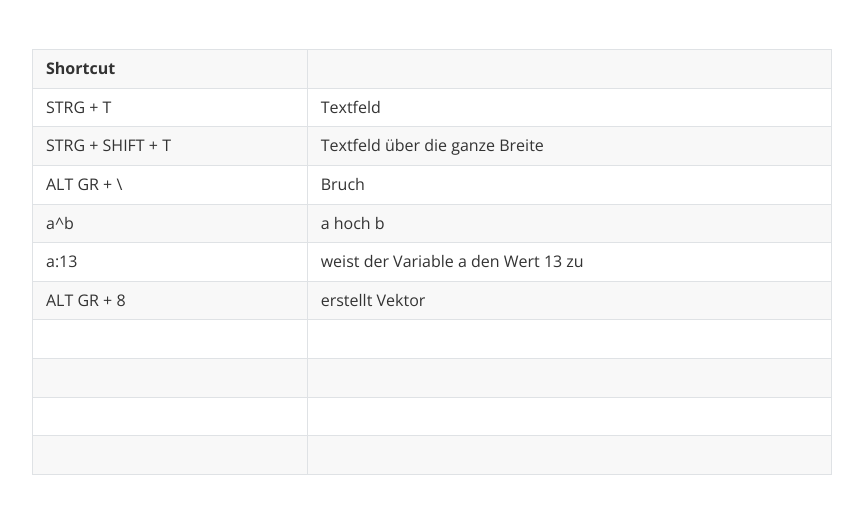
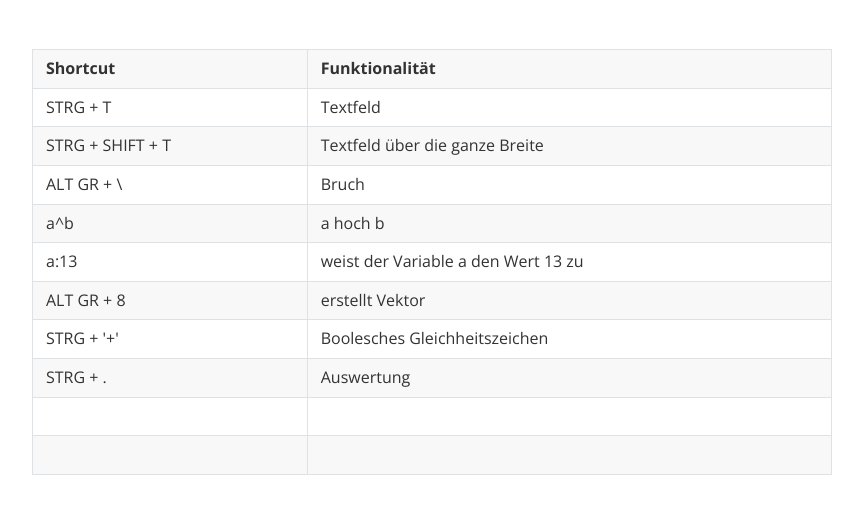
Before and after one commit to wiesingerjonas/mathcad, a plain HTML site: page index.html in a window 1280 px wide. Shown: the whole page, without its empty margins (208-1071 px from the left). Drawn offline with nearby package versions, Linux system fonts and the light colour scheme.

Commit message:
Add files via upload

```diff
--- a/index.html
+++ b/index.html
@@ -227,6 +227,6 @@ header, .context-menu, .megamenu-content, footer { font-family: "Segoe UI", Aria
 </style>
 </head>
 <body class='typora-export os-windows' >
-<div  id='write'  class = 'is-node'><figure><table><thead><tr><th>Shortcut</th><th>&nbsp;</th></tr></thead><tbody><tr><td>STRG + T</td><td>Textfeld</td></tr><tr><td>STRG + SHIFT + T</td><td>Textfeld über die ganze Breite</td></tr><tr><td>ALT GR + \</td><td>Bruch</td></tr><tr><td>a^b</td><td>a hoch b</td></tr><tr><td>a:13</td><td>weist der Variable a den Wert 13 zu</td></tr><tr><td>ALT GR + 8</td><td>erstellt Vektor</td></tr><tr><td>&nbsp;</td><td>&nbsp;</td></tr><tr><td>&nbsp;</td><td>&nbsp;</td></tr><tr><td>&nbsp;</td><td>&nbsp;</td></tr><tr><td>&nbsp;</td><td>&nbsp;</td></tr></tbody></table></figure><p>&nbsp;</p></div>
+<div  id='write'  class = 'is-node'><figure><table><thead><tr><th>Shortcut</th><th>Funktionalität</th></tr></thead><tbody><tr><td>STRG + T</td><td>Textfeld</td></tr><tr><td>STRG + SHIFT + T</td><td>Textfeld über die ganze Breite</td></tr><tr><td>ALT GR + \</td><td>Bruch</td></tr><tr><td>a^b</td><td>a hoch b</td></tr><tr><td>a:13</td><td>weist der Variable a den Wert 13 zu</td></tr><tr><td>ALT GR + 8</td><td>erstellt Vektor</td></tr><tr><td>STRG + &#39;+&#39;</td><td>Boolesches Gleichheitszeichen</td></tr><tr><td>STRG + .</td><td>Auswertung</td></tr><tr><td>&nbsp;</td><td>&nbsp;</td></tr><tr><td>&nbsp;</td><td>&nbsp;</td></tr></tbody></table></figure><p>&nbsp;</p></div>
 </body>
 </html>
```
